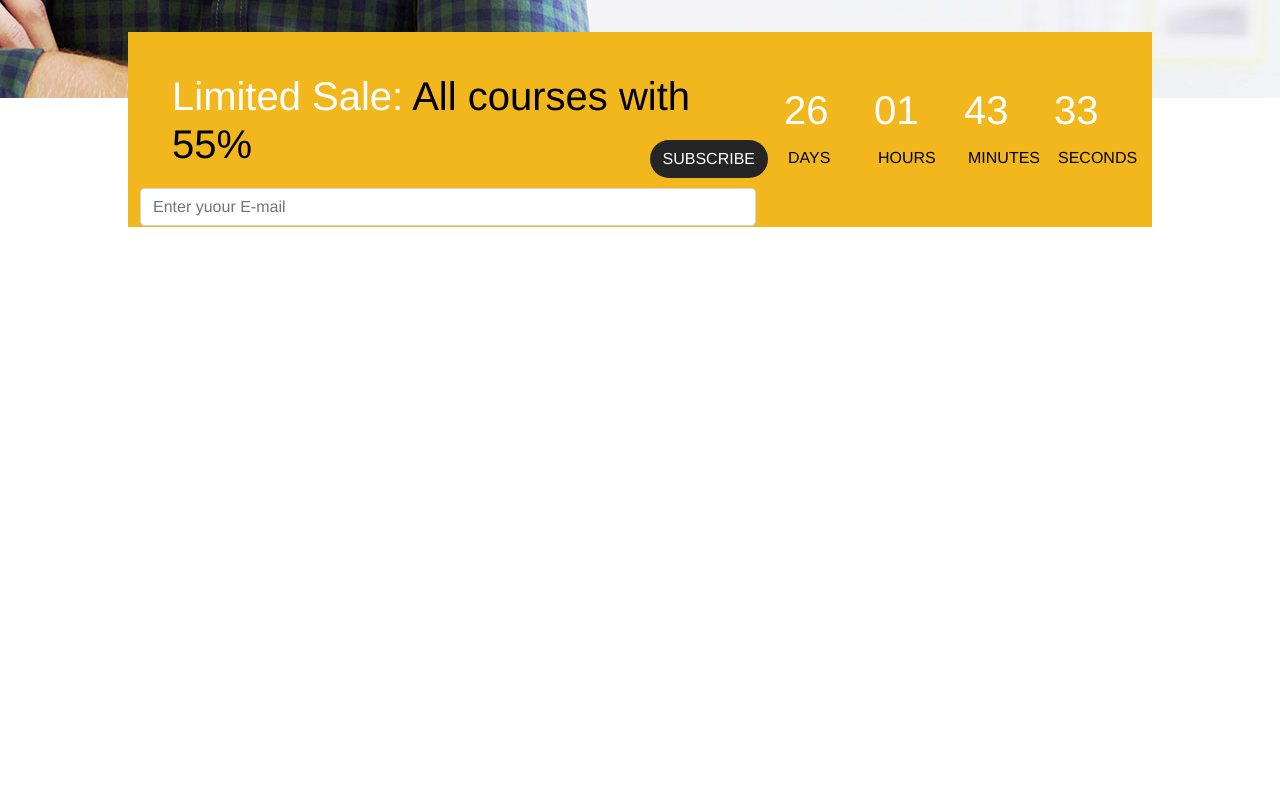
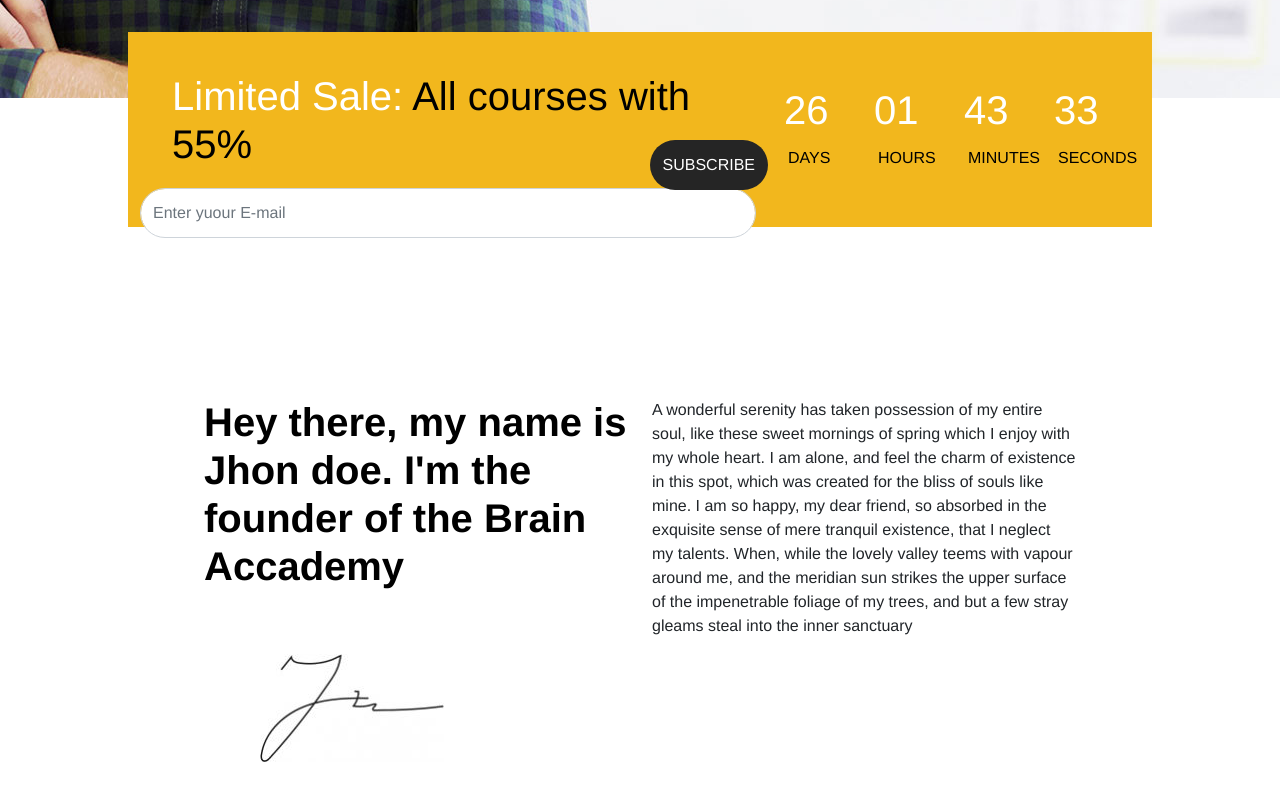
Before and after one commit to Dax2976/proj-html-vuejs, a Vue app: page / in a window 1280 px wide. Shown: the part 828-1628 px from the top of the page. Before the commit the page ends 1055 px from the top, so only its background shows below. Built offline with nearby package versions, Linux system fonts and the light colour scheme.

Commit message:
signturecomp finished

```diff
--- a/src/components/MainComp.vue
+++ b/src/components/MainComp.vue
@@ -35,13 +35,21 @@
                </div>
            </div>
        </section>
+        <section class="signature">
+           <SignatureComp/>
+       </section>
    </main>
 
 </template>
 
 <script>
+
+import SignatureComp from '@/components/SignatureComp.vue'
 export default {
-
+    name:'MainComp',
+    components:{
+        SignatureComp
+    }
 }
 </script>
 
@@ -90,7 +98,8 @@
         position: absolute;
         border-radius: 30px;
         right: 0%;
-        bottom: 25%;
+        bottom: 19%;
+        height: 50px;
     }
 
     .padding-top{
@@ -110,7 +119,16 @@
         height: 195px;
     }
 
-    .cotainer{
+    .container{
         width: 70%;
     }
+
+    .form-control{
+        border-radius: 30px !important;
+        height: 50px !important;
+    }
+
+    .signature{
+        margin-top: 300px;
+    }
 </style>
--- /dev/null
+++ b/src/components/SignatureComp.vue
@@ -0,0 +1,26 @@
+<template>
+    <div class="container">
+        <div class="row">
+            <div class="col-6">
+                <h1 class="text-black"><strong>Hey there, my name is Jhon doe. I'm the founder of the Brain Accademy</strong></h1>
+                <img src="@/images/sign-184x108.jpg" alt="" class="m-5 p-2">
+            </div>
+            <div class="col-6">
+                <p class="">A wonderful serenity has taken possession of my entire soul, like these sweet mornings of spring which I enjoy with my whole heart. I am alone, and feel the charm of existence in this spot, which was
+                    created for the bliss of souls like mine. I am so happy, my dear friend, so absorbed in the exquisite
+                    sense of mere tranquil existence, that I neglect my talents. When, while the lovely valley teems with vapour around me, and the meridian sun strikes the upper surface of the impenetrable foliage of my trees, and but a
+                    few stray gleams steal into the inner sanctuary</p>
+            </div>
+        </div>
+    </div>
+</template>
+
+<script>
+export default {
+
+}
+</script>
+
+<style lang="scss" scoped>
+
+</style>
```
